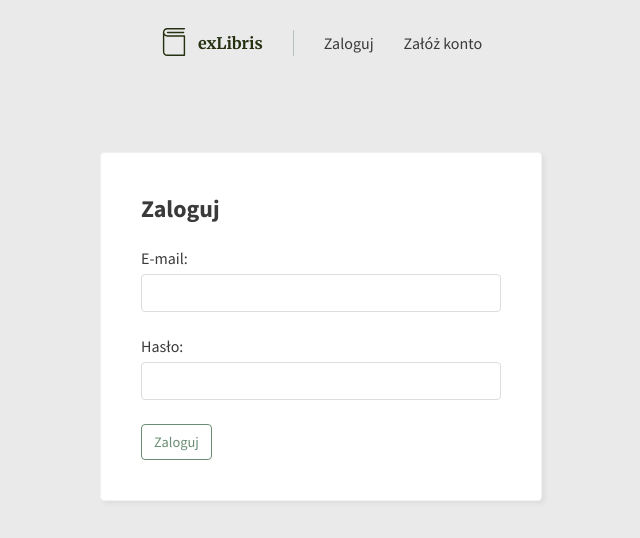
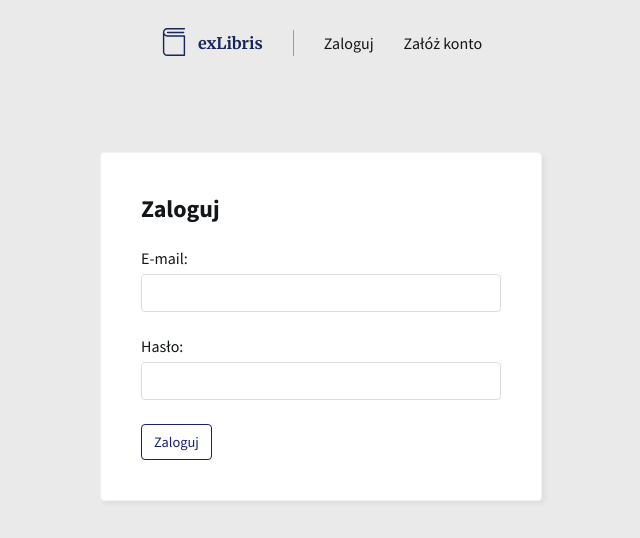
Before and after one commit to paniszcze/exlibris, a React (Create React App) app: page /login in a window 1280 px wide. Shown: the top 538 px of the page, without its empty margins (319-959 px from the left). Built offline with nearby package versions, Linux system fonts and the light colour scheme; no server answers.

Commit message:
change theme colors

```diff
--- a/src/components/Navbar.css
+++ b/src/components/Navbar.css
@@ -10,7 +10,7 @@
 .navbar .logo {
   margin-right: 30px;
   padding-right: 30px;
-  border-right: 1px solid rgba(106, 141, 115, 0.4);
+  border-right: 1px solid rgba(23, 37, 90, 0.4);
   font-weight: bold;
   color: var(--heading-color);
   display: flex;
--- a/src/components/Sidebar.css
+++ b/src/components/Sidebar.css
@@ -49,13 +49,13 @@
 }
 
 .sidebar .links a.active {
-  color: #555;
+  color: var(--heading-color);
   background: var(--bg-color);
   border-radius: 6px 0 0 6px;
 }
 
 .sidebar .links .active img {
-  filter: invert(40%);
+  filter: invert(30%);
 }
 
 .sidebar .footnote {
@@ -69,5 +69,5 @@
 }
 
 .sidebar .footnote a:hover {
-  color: var(--heading-color);
+  color: var(--highlight-color);
 }
--- a/src/index.css
+++ b/src/index.css
@@ -3,10 +3,10 @@
 
 :root {
   --bg-color: #eaeaea;
-  --heading-color: #243010;
-  --text-color: #3a3a3a;
-  --primary-color: #6a8d73;
-  --highlight-color: #ff5666;
+  --text-color: #121619;
+  --primary-color: #18206f;
+  --heading-color: #17255a;
+  --highlight-color: #d88373;
   --error-bg-color: #f4e1e4;
 }
 
--- a/src/utils/selectStyles.js
+++ b/src/utils/selectStyles.js
@@ -1,10 +1,10 @@
 const replacementColors = {
-  primary: "#6a8d73",
-  primary75: "#8ba792",
-  primary50: "#aec2b3",
-  primary25: "#d0dcd3",
-  danger: "#ff5666",
-  dangerLight: "#ffc2c8",
+  primary: "#18206f",
+  primary75: "#2837b8",
+  primary50: "#5865da",
+  primary25: "#9ba2e9",
+  danger: "#d88373",
+  dangerLight: "#f2D5cf",
 };
 
 export const customStyles = {
```
Also changed, not shown: src/assets/logo.svg.
